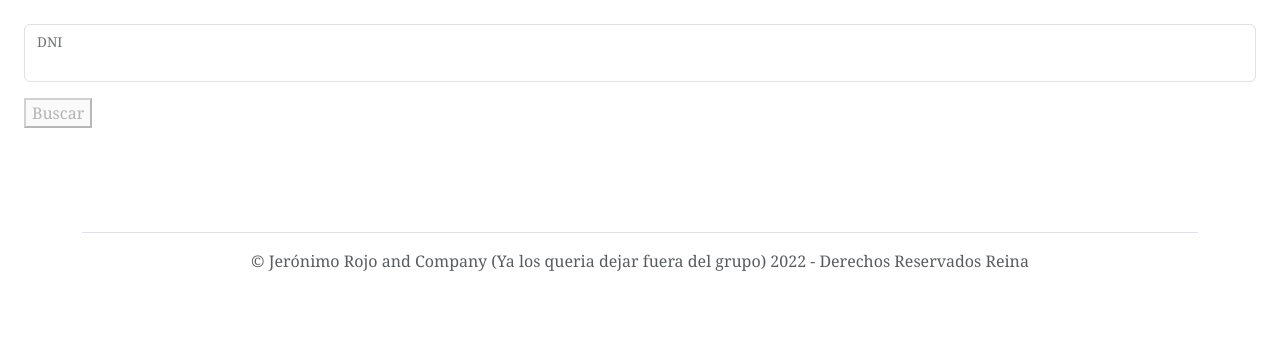
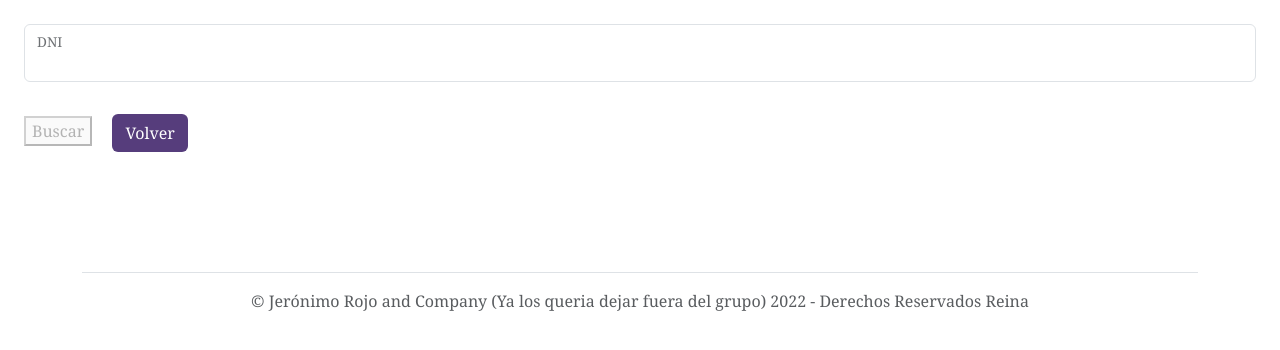
Before and after one commit to MaximilianoHitter/ProgWebDinamica, a PHP site: page /phpMysql/Views/buscarPersona/index.php in a window 1280 px wide. Shown: the part 70-420 px from the top of the page. Run offline with PHP 8.4, Linux system fonts and the light colour scheme; some libraries are stand-ins or nearby versions.

Commit message:
botones volver

```diff
--- a/phpMysql/Views/buscarPersona/index.php
+++ b/phpMysql/Views/buscarPersona/index.php
@@ -24,6 +24,7 @@
             </div>
             <div class="form-floating mb-3">
                 <button type="submit" value="Buscar" id="boton" disabled>Buscar</button>
+                <a class="btn m-3" style="background-color:#563d7c; color:white;" href="../personas/index.php">Volver</a>
             </div>
 
         </form>
--- a/phpMysql/Views/personas/NuevaPersona.php
+++ b/phpMysql/Views/personas/NuevaPersona.php
@@ -57,6 +57,7 @@
             <div class="mb-3">
                 <input type="hidden" name="accion" id="accion" value="nuevo">
                 <input id="btnViewPeople" class="p-2" type="submit" value="Enviar">
+                <a class="btn m-3" style="background-color:#563d7c; color:white;" href="../personas/index.php">Volver</a>
             </div>
 
 
```
